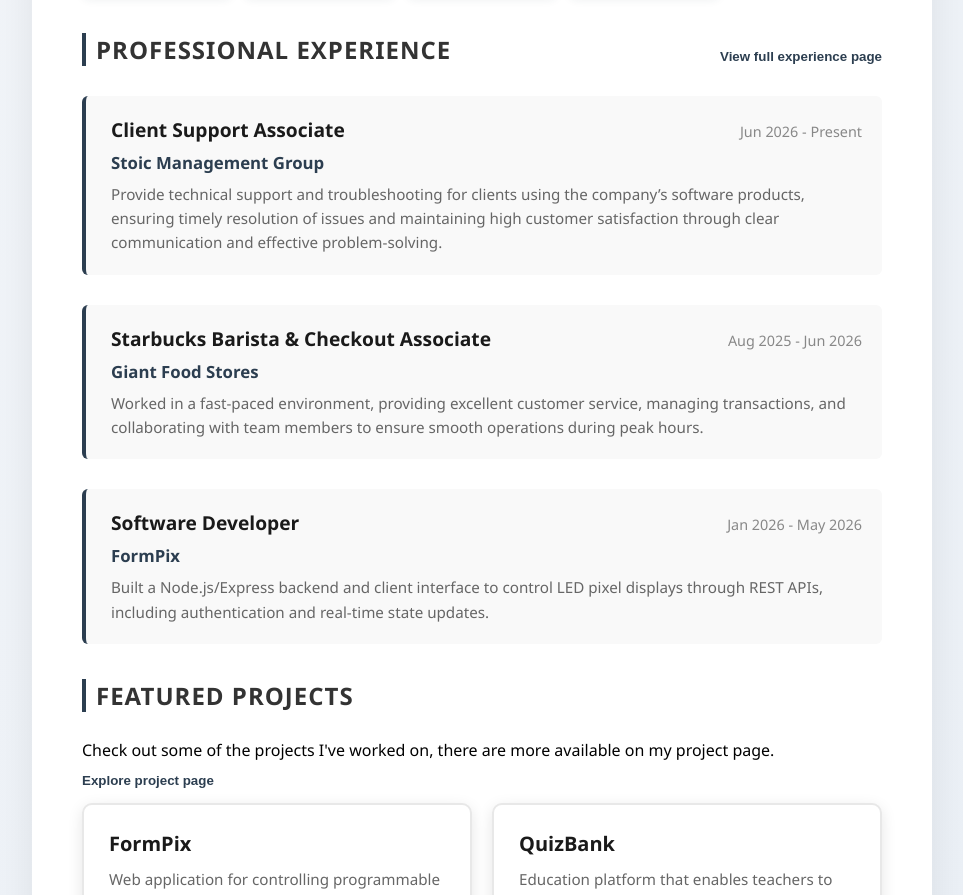
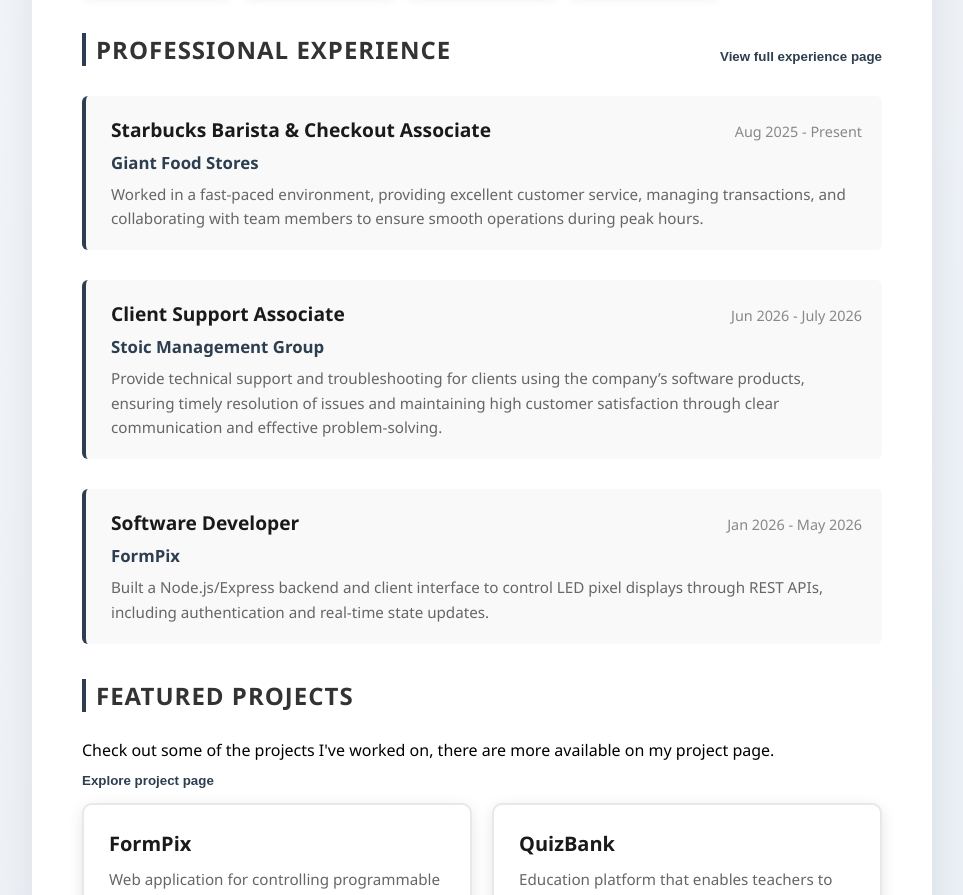
Before and after one commit to RobertFilms/Resume, a React (Vite) app: page / in a window 1280 px wide. Shown: the part 1159-2054 px from the top of the page, without its empty margins (158-1121 px from the left). Built offline with nearby package versions, Linux system fonts and the light colour scheme.

Commit message:
updated work

```diff
--- a/src/App.jsx
+++ b/src/App.jsx
@@ -26,16 +26,16 @@ const resumeData = {
     ],
     experience: [
         {
+            title: 'Starbucks Barista & Checkout Associate',
+            company: 'Giant Food Stores',
+            duration: 'Aug 2025 - Present',
+            description: 'Worked in a fast-paced environment, providing excellent customer service, managing transactions, and collaborating with team members to ensure smooth operations during peak hours.'
+        },
+        {
             title: 'Client Support Associate',
             company: 'Stoic Management Group',
-            duration: 'Jun 2026 - Present',
+            duration: 'Jun 2026 - July 2026',
             description: 'Provide technical support and troubleshooting for clients using the company’s software products, ensuring timely resolution of issues and maintaining high customer satisfaction through clear communication and effective problem-solving.'
-        },
-        {
-            title: 'Starbucks Barista & Checkout Associate',
-            company: 'Giant Food Stores',
-            duration: 'Aug 2025 - Jun 2026',
-            description: 'Worked in a fast-paced environment, providing excellent customer service, managing transactions, and collaborating with team members to ensure smooth operations during peak hours.'
         },
         {
             title: 'Software Developer',
```
